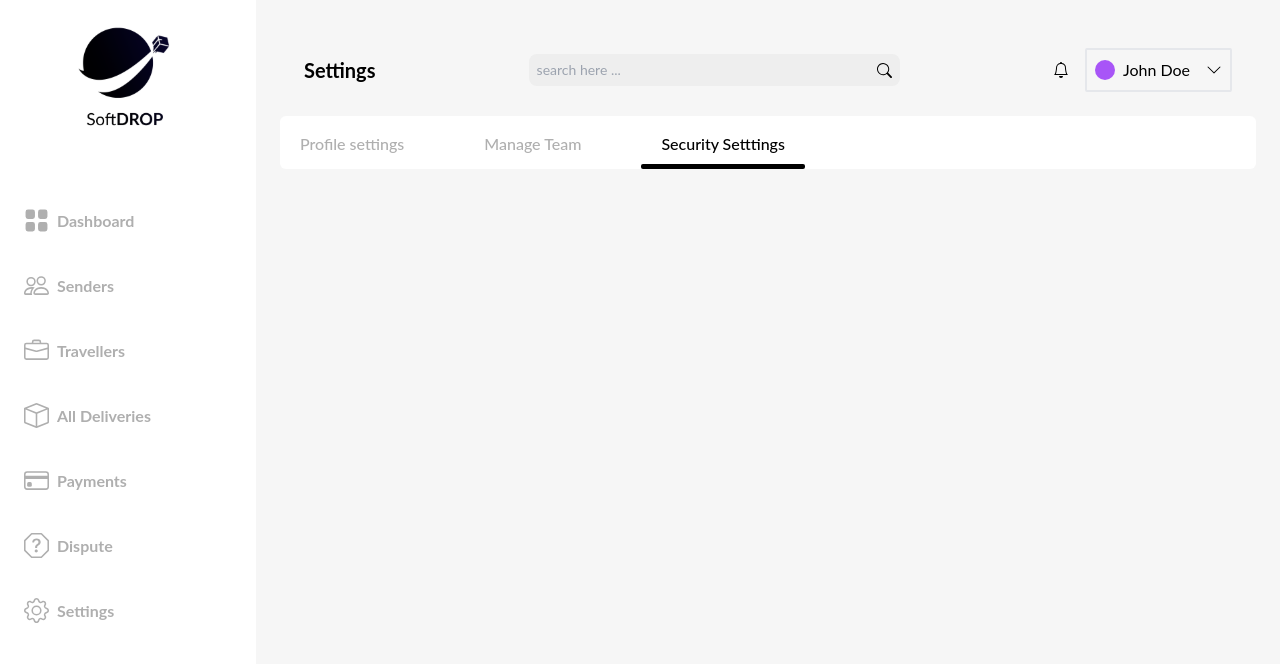
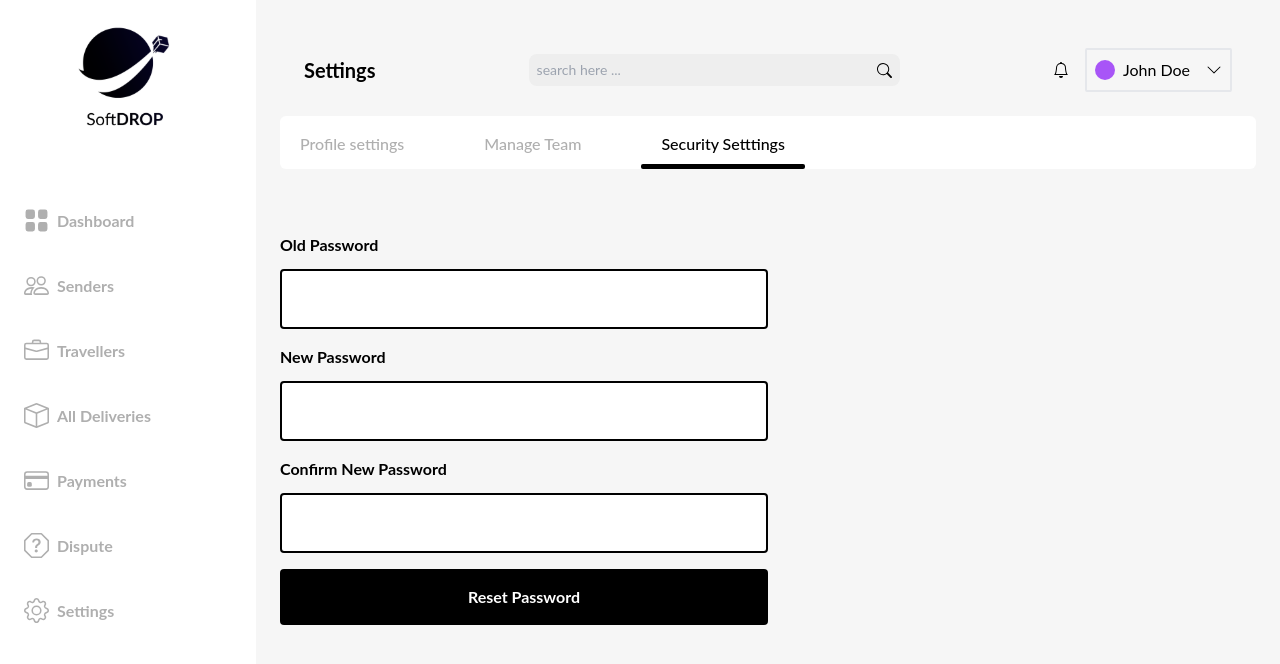
Before and after one commit to Craigmindset/webadmin-softdrop, a React (Create React App) app: page /admin/settings/security-settings in a window 1280 px wide. Shown: the top 664 px of the page. Built offline with nearby package versions, Linux system fonts and the light colour scheme.

Commit message:
implemented security settings section ui

```diff
--- a/src/components/SecuritySettings.js
+++ b/src/components/SecuritySettings.js
@@ -1,9 +1,86 @@
-import React from 'react'
+import { useEffect, useState } from "react";
 
-export default function SecuritySettings() {
-  return (
-    <div>
+export default function SecuritySettings(){
+    const [formData, setFormData] = useState({
+        oldPassword: "",
+        password : "",
+        confirmPassword : ""
+    });
+    const [error, setError] = useState(null)
 
-    </div>
-  )
+    // TODO: use loading state when user sends request to set up password
+    // const [loading, setLoading] = useState(false);
+
+    const handleOnChange = (e) => {
+        const { name, value } = e.target;
+        setFormData((prevFormData) => ({ ...prevFormData, [name]: value }));
+    };
+
+    const handleOnSubmit = async (e) => {
+        e.preventDefault()
+    };
+
+    useEffect(() => {
+        (formData.password === formData.confirmPassword) ?
+            setError(null) : setError("Passwords must match")
+    }, [formData])
+
+    return(
+       <section className='w-1/2'>
+            <form className='flex flex-col items-center justify-center gap-4 w-full font-bold' onSubmit={handleOnSubmit}>
+                <div className='flex flex-col items-center gap-3 w-full'>
+                    <label htmlFor="oldPassword" className='font-bold self-start'>
+                        Old Password
+                    </label>
+                    <input
+                        className='border-2 border-black rounded p-4 text-black w-full'
+                        type="password"
+                        id = "oldPassword"
+                        name="oldPassword"
+                        value={formData.oldPassword}
+                        onChange={handleOnChange}
+                        required
+                    />
+                </div>
+                <div className='flex flex-col items-center gap-3 w-full'>
+                    <label htmlFor="password" className='font-bold self-start'>
+                        New Password
+                    </label>
+                    <input
+                        className='border-2 border-black rounded p-4 text-black w-full'
+                        type="password"
+                        id = "password"
+                        name="password"
+                        value={formData.password}
+                        onChange={handleOnChange}
+                        required
+                    />
+                </div>
+
+                <div className='flex flex-col items-center gap-3 w-full'>
+                    <label htmlFor="confirmPassword" className='font-bold self-start'>
+                        Confirm New Password
+                    </label>
+                    <input
+                        className='border-2 border-black rounded p-4 text-black w-full'
+                        type="password"
+                        id = "confirmPassword"
+                        name="confirmPassword"
+                        value={formData.confirmPassword}
+                        onChange={handleOnChange}
+                        required
+                    />
+                </div>
+                {
+                    error && <p className="text-red-400 self-start">{error}</p>
+                }
+                <button
+                    className="bg-black py-4 rounded text-white w-full"
+                    type="submit"
+                >
+                    Reset Password
+                </button>
+            </form>
+       </section>
+    )
 }
```
